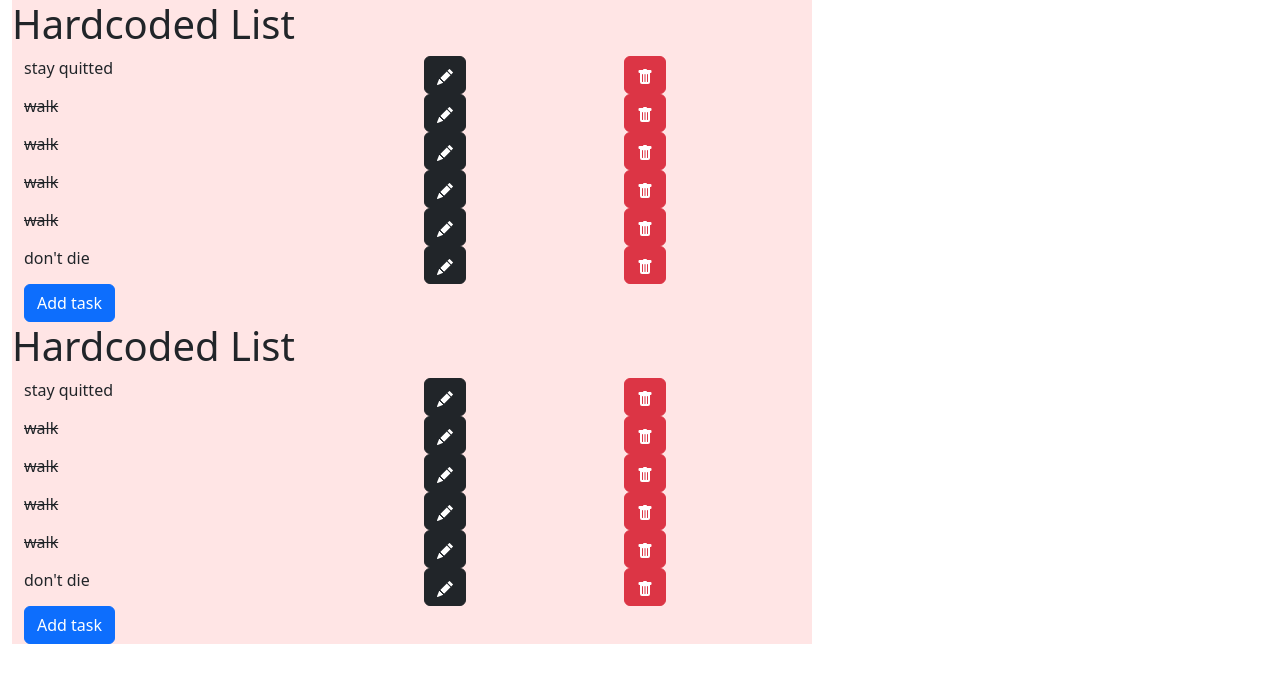
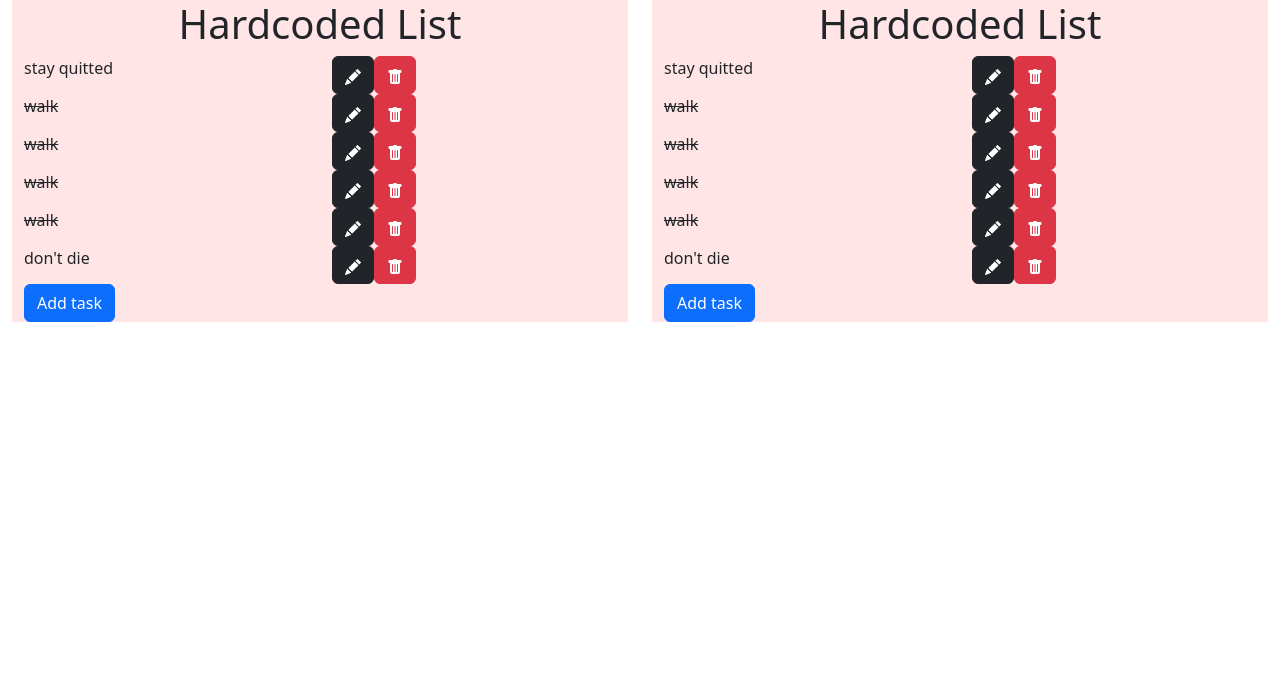
Before and after one commit to TimmyChan/my-todo-list, a React (Create React App) app: page / in a window 1280 px wide. Shown: the top 682 px of the page. Built offline with nearby package versions, Linux system fonts and the light colour scheme.

Commit message:
Todolist now in separate file

```diff
--- a/src/App.js
+++ b/src/App.js
@@ -1,11 +1,9 @@
 import './App.css';
-import React, {useState} from 'react';
-import PropTypes from 'prop-types';
+import React from 'react';
 import Container from 'react-bootstrap/Container';
 import Row from 'react-bootstrap/Row';
 import Col from 'react-bootstrap/Col';
-import Button from 'react-bootstrap/Button';
-import {BsFillTrashFill, BsFillPencilFill} from 'react-icons/bs';
+import TodoList from './TodoList.jsx';
 import 'bootstrap/dist/css/bootstrap.min.css';
 
 /*
@@ -47,16 +45,36 @@ why not class components?
 
 /* req 10/21:
 ==Aesthetics==
-  buttons line up veritcally
-  icons for buttons
+  buttons line up veritcally (+)
+  icons for buttons (+)
   text: click to strike thru instead of button (+)
   input box can be prettier
-  center layout + make less wide
+  center layout (centered title)
+  make less wide (+)
   pizzazz
 ==Code==
   refactor top level todo list component (+)
   store list in browser memory, only use hard coded when it's not present.
   (find a lib)
+
+req 10/24:
+  do not use pixels for sizing, use relative units instead
+==Aesthetics==
+  more vertical space between buttons
+  center list within its container
+  center containers
+  bring back bullet points
+  pen button change to save button (and change color)
+  break file into 3 separate files. (Todolist, TodoItem, App)
+  tooltips to buttons
+  Text > buttons:
+    different color for buttons
+    maybe smaller buttons
+    make text pop more
+==Code==
+  refactor, inline AddItem
+  store list in browser memory,
+  only use hard coded when it's not present.
 */
 
 const HARDCODED_LIST = [
@@ -86,142 +104,6 @@ const HARDCODED_LIST = [
   },
 ];
 
-const TodoItem = ({todoObj, onChange, onDelete}) => {
-  const [editing, setEditing] = useState(todoObj.editable);
-  const [input, setInput] = useState(todoObj.text);
-  const {text, completed} = todoObj;
-
-  return (
-    <Row>
-      <Col md={6}>
-        {editing ? (
-          <input
-            type="text"
-            value={input}
-            onChange={(e) => {
-              setInput(e.target.value);
-            }}
-          />
-        ) : (
-          <>
-            {completed ? (
-              <s>
-                {
-                  <span
-                    onClick={() => {
-                      onChange({text: text, completed: !completed});
-                    }}>
-                    {text}
-                  </span>
-                }
-              </s>
-            ) : (
-              <span
-                onClick={() => {
-                  onChange({text: text, completed: !completed});
-                }}>
-                {text}
-              </span>
-            )}
-          </>
-        )}
-      </Col>
-      <Col md={3}>
-        <Button
-          variant="dark"
-          onClick={() => {
-            setEditing(!editing);
-            setInput(todoObj.text);
-            onChange({text: input, completed: completed});
-          }}>
-          {
-            // {editing ? 'Finish Edit' : 'Begin Edit'}
-          }
-          <BsFillPencilFill />
-        </Button>
-      </Col>
-      <Col md={3}>
-        <Button
-          variant="danger"
-          onClick={() => {
-            setEditing(false);
-            onDelete();
-          }}>
-          <BsFillTrashFill />
-        </Button>
-      </Col>
-    </Row>
-  );
-};
-TodoItem.propTypes = {
-  todoObj: PropTypes.object.isRequired,
-  onChange: PropTypes.func.isRequired,
-  onDelete: PropTypes.func.isRequired,
-};
-
-const AddTask = ({addfcn}) => {
-  return <Button onClick={addfcn}>Add task</Button>;
-};
-AddTask.propTypes = {
-  addfcn: PropTypes.func.isRequired,
-};
-
-const TodoList = ({inputList, listTitle}) => {
-  // state todo which is a list of objects [{text: string, completed: bool}]
-  // paramatize this list
-  const [todo, setTodo] = useState(inputList);
-
-  // produces delete function for a given xIndex
-  const getDeletionFunction = (xIndex) => () => {
-    const newTodo = todo.filter((y, yIndex) => yIndex !== xIndex);
-    setTodo(newTodo);
-  };
-
-  // produces mutation function for a given xIndex, replace with todoitem
-  const getTodoMutator = (xIndex) => (todoItem) => {
-    const newTodo = Array.from(todo);
-    newTodo[xIndex] = todoItem;
-    setTodo(newTodo);
-  };
-
-  return (
-    <div
-      className="TodoList"
-      style={{width: 800, backgroundColor: 'rgba(255, 0, 0, 0.1)'}}>
-      <h1> {listTitle} </h1>
-      <Container fluid>
-        {todo.map((todoItem, xIndex) => (
-          <TodoItem
-            todoObj={todoItem}
-            onChange={getTodoMutator(xIndex)}
-            onDelete={getDeletionFunction(xIndex)}
-            key={xIndex}
-          />
-        ))}
-        <Row>
-          <Col>
-            <AddTask
-              addfcn={() => {
-                const placeHolderTask = {
-                  text: 'New Task',
-                  completed: false,
-                  editable: true,
-                };
-                const newTaskList = todo.concat([placeHolderTask]);
-                setTodo(newTaskList);
-              }}
-            />
-          </Col>
-        </Row>
-      </Container>
-    </div>
-  );
-};
-TodoList.propTypes = {
-  inputList: PropTypes.array.isRequired,
-  listTitle: PropTypes.string.isRequired,
-};
-
 function App() {
   return (
     <>
--- /dev/null
+++ b/src/TodoItem.jsx
@@ -0,0 +1,78 @@
+import './App.css';
+import React, {useState} from 'react';
+import PropTypes from 'prop-types';
+import {BsFillTrashFill, BsFillPencilFill, BsSave2Fill} from 'react-icons/bs';
+import Row from 'react-bootstrap/Row';
+import Col from 'react-bootstrap/Col';
+import Button from 'react-bootstrap/Button';
+
+const TodoItem = ({todoObj, onChange, onDelete}) => {
+  const [editing, setEditing] = useState(todoObj.editable);
+  const [input, setInput] = useState(todoObj.text);
+  const {text, completed} = todoObj;
+
+  return (
+    <Row>
+      <Col md={6}>
+        {editing ? (
+          <input
+            type="text"
+            value={input}
+            onChange={(e) => {
+              setInput(e.target.value);
+            }}
+          />
+        ) : (
+          <>
+            {completed ? (
+              <s>
+                {
+                  <span
+                    onClick={() => {
+                      onChange({text: text, completed: !completed});
+                    }}>
+                    {text}
+                  </span>
+                }
+              </s>
+            ) : (
+              <span
+                onClick={() => {
+                  onChange({text: text, completed: !completed});
+                }}>
+                {text}
+              </span>
+            )}
+          </>
+        )}
+      </Col>
+      <Col md={3}>
+        <Button
+          variant="dark"
+          onClick={() => {
+            setEditing(!editing);
+            setInput(todoObj.text);
+            onChange({text: input, completed: completed});
+          }}>
+          {/* different color based on editing tag */}
+          {editing ? <BsSave2Fill /> : <BsFillPencilFill />}
+        </Button>
+        <Button
+          variant="danger"
+          onClick={() => {
+            setEditing(false);
+            onDelete();
+          }}>
+          <BsFillTrashFill />
+        </Button>
+      </Col>
+    </Row>
+  );
+};
+TodoItem.propTypes = {
+  todoObj: PropTypes.object.isRequired,
+  onChange: PropTypes.func.isRequired,
+  onDelete: PropTypes.func.isRequired,
+};
+
+export default TodoItem;
--- /dev/null
+++ b/src/TodoList.jsx
@@ -0,0 +1,71 @@
+import React, {useState} from 'react';
+import PropTypes from 'prop-types';
+import Container from 'react-bootstrap/Container';
+import Row from 'react-bootstrap/Row';
+import Col from 'react-bootstrap/Col';
+import Button from 'react-bootstrap/Button';
+import TodoItem from './TodoItem.jsx';
+import 'bootstrap/dist/css/bootstrap.min.css';
+
+const TodoList = ({inputList, listTitle}) => {
+  // state todo which is a list of objects [{text: string, completed: bool}]
+  // paramatize this list
+  const [todo, setTodo] = useState(inputList);
+
+  // produces delete function for a given xIndex
+  const getDeletionFunction = (xIndex) => () => {
+    const newTodo = todo.filter((y, yIndex) => yIndex !== xIndex);
+    setTodo(newTodo);
+  };
+
+  // produces mutation function for a given xIndex, replace with todoitem
+  const getTodoMutator = (xIndex) => (todoItem) => {
+    const newTodo = Array.from(todo);
+    newTodo[xIndex] = todoItem;
+    setTodo(newTodo);
+  };
+
+  return (
+    <div
+      className="TodoList"
+      style={{
+        backgroundColor: 'rgba(255, 0, 0, 0.1)',
+        alignItems: 'center',
+        justifyContent: 'center',
+      }}>
+      <h1 style={{textAlign: 'center'}}> {listTitle} </h1>
+      <Container fluid>
+        {todo.map((todoItem, xIndex) => (
+          <TodoItem
+            todoObj={todoItem}
+            onChange={getTodoMutator(xIndex)}
+            onDelete={getDeletionFunction(xIndex)}
+            key={xIndex}
+          />
+        ))}
+        <Row>
+          <Col>
+            <Button
+              onClick={() => {
+                const placeHolderTask = {
+                  text: 'New Task',
+                  completed: false,
+                  editable: true,
+                };
+                const newTaskList = todo.concat([placeHolderTask]);
+                setTodo(newTaskList);
+              }}>
+              Add task
+            </Button>
+          </Col>
+        </Row>
+      </Container>
+    </div>
+  );
+};
+TodoList.propTypes = {
+  inputList: PropTypes.array.isRequired,
+  listTitle: PropTypes.string.isRequired,
+};
+
+export default TodoList;
```
Also changed, not shown: 1 other file (tests, documents, lock files or other folders).
